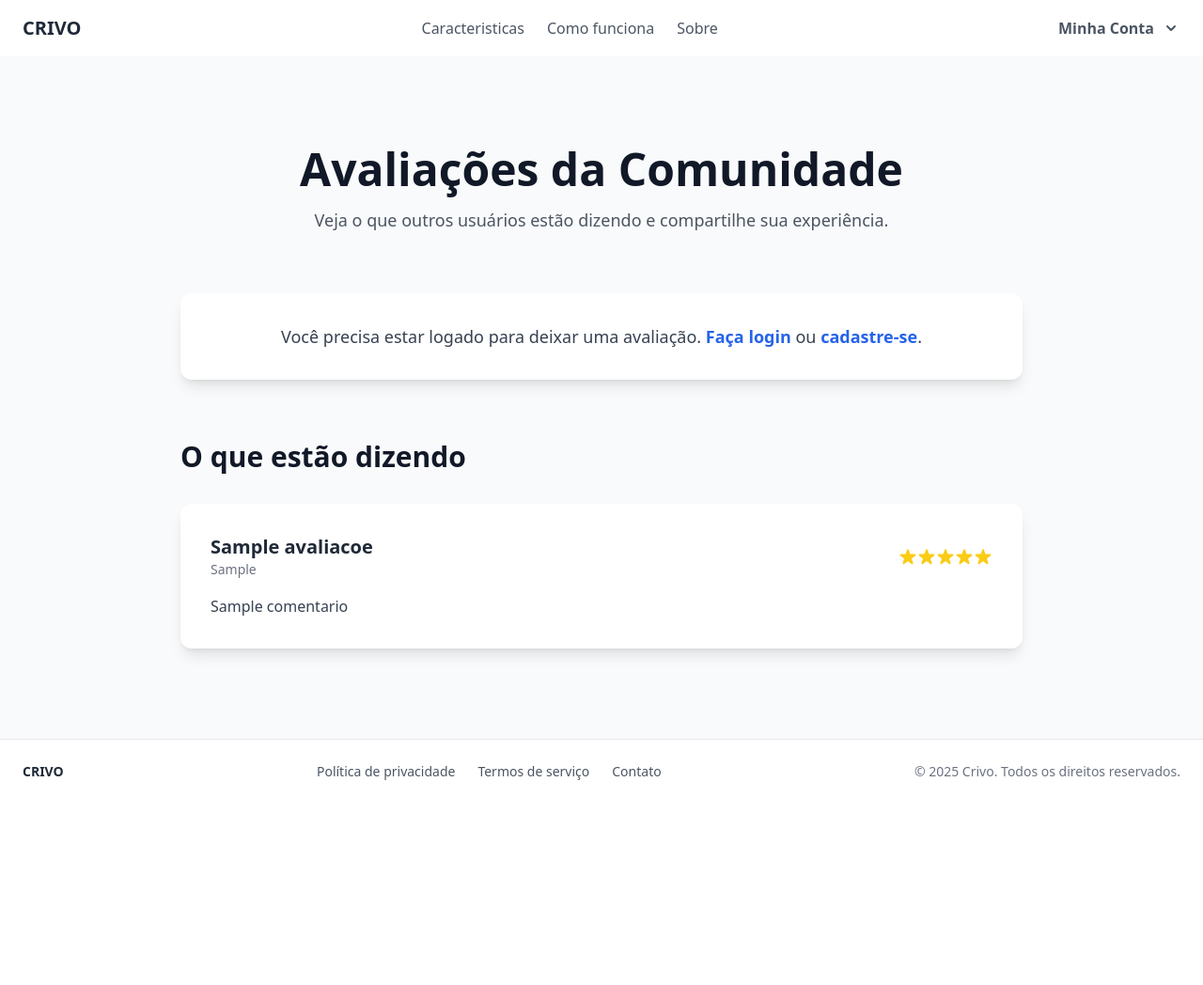
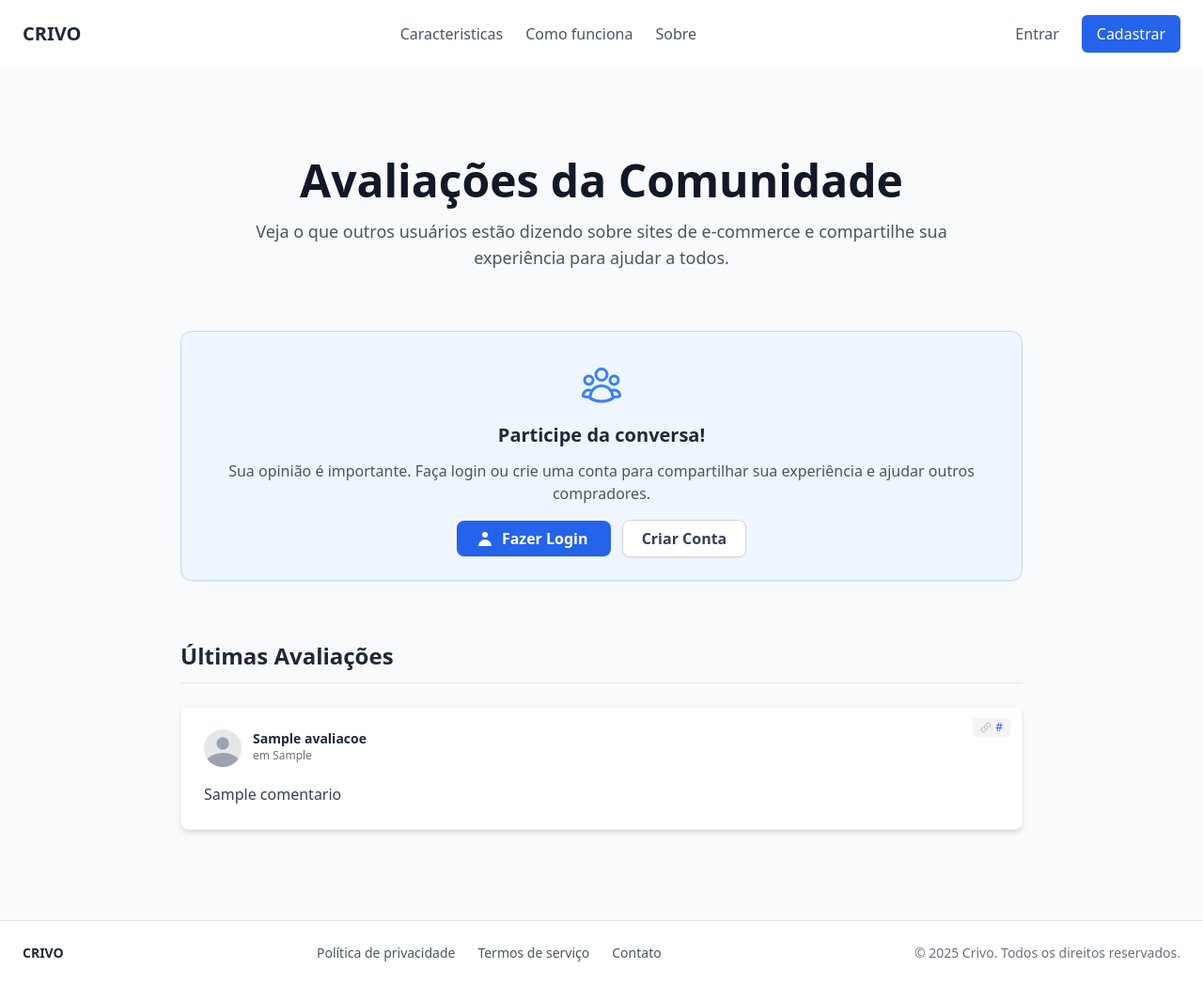
Before and after one commit to Rayssa1Maely/Crivo-analise-risco, a PHP site: the page made by Views/avaliacoes.php in a window 1280 px wide. Shown: the whole page at 94% size. Before the commit the page ends 855 px from the top, so only its background shows below. Run offline with PHP 8.4, Linux system fonts and the light colour scheme; the template is opened without the code that fills it: most values are stand-ins (such as "Sample title", 1, 10 or a date in 2020); data that the repository does not hold is empty; some libraries are stand-ins or nearby versions.

Commit message:
Corrigir bugs críticos no módulo de avaliações
Finaliza a implementação da página de avaliações corrigindo
diversos erros: Alinha o AvaliacaoDAO com o schema do DB (coluna 'texto_avaliacao'). Corrige getters e propriedades na classe 'Avaliacao.class.php'.

```diff
--- a/Models/DAO/siteDAO.class.php
+++ b/Models/DAO/siteDAO.class.php
@@ -3,7 +3,7 @@
     {
         public function __construct(private $db = null){}
 
-        public function obterOuCriarIdPelaUrl(string $url): ?int
+        public function obterOuCriarIdPelaUrl($url)
     {
         $sqlSelect = "SELECT id_site FROM sites WHERE url = ?";
         try {
@@ -13,7 +13,7 @@
             $resultado = $stmSelect->fetch(PDO::FETCH_ASSOC);
 
             if ($resultado) {
-                return (int)$resultado['id_site'];
+                return $resultado['id_site'];
             }
 
             $sqlInsert = "INSERT INTO sites (url) VALUES (?)";
--- a/Views/avaliacoes.php
+++ b/Views/avaliacoes.php
@@ -1,5 +1,10 @@
 <?php
+
+    if (isset($_SESSION['id_usuario'])) {
         require_once "Views/menu_posLogado.php";
+    } else {
+        require_once "Views/menu.php";
+    }
 ?>
 
 <main>
@@ -11,93 +16,127 @@
                     Avaliações da Comunidade
                 </h1>
                 <p class="mt-4 text-lg text-gray-600 max-w-3xl mx-auto">
-                    Veja o que outros usuários estão dizendo e compartilhe sua experiência.
+                    Veja o que outros usuários estão dizendo sobre sites de e-commerce e compartilhe sua experiência para ajudar a todos.
                 </p>
             </div>
 
-            <?php if (isset($msg)): ?>
-                <div class="max-w-4xl mx-auto mb-8 p-4 rounded-lg <?php echo ($msg['tipo'] === 'sucesso') ? 'bg-green-100 text-green-800' : 'bg-red-100 text-red-800'; ?>">
-                    <?php echo htmlspecialchars($msg['texto']); ?>
+            <?php if (isset($msg_feedback) && is_array($msg_feedback)):  ?>
+                <div class="max-w-4xl mx-auto mb-12 p-4 rounded-lg shadow <?php echo ($msg_feedback['tipo'] === 'sucesso') ? 'bg-green-100 text-green-800 border border-green-200' : 'bg-red-100 text-red-800 border border-red-200'; ?>">
+                    <p><?php echo htmlspecialchars($msg_feedback['texto']); ?></p>
                 </div>
             <?php endif; ?>
 
             <?php if ($usuario_logado): ?>
-                <div class="max-w-4xl mx-auto bg-white p-8 rounded-xl shadow-lg mb-16">
-                    <h2 class="text-2xl font-semibold text-gray-800 mb-6">Deixe sua avaliação, <?php echo htmlspecialchars(explode(' ', $nome_usuario)[0]); ?>!</h2>
+                <div class="max-w-4xl mx-auto bg-white p-8 rounded-xl shadow-lg mb-16 border border-gray-200">
+                    <h2 class="text-2xl font-semibold text-gray-800 mb-6">
+                        Deixe sua avaliação, <?php echo htmlspecialchars($nome_usuario); ?>!
+                    </h2>
 
-                    <form action="/crivo/avaliacoes" method="POST">
-                        <div class="mb-4">
-                            <label class="block text-gray-700 font-medium mb-2">Sua nota:</label>
-                            <div class="flex flex-row-reverse justify-end items-center" id="star-rating">
-                                <input type="radio" id="star5" name="nota" value="5" class="hidden peer" /><label for="star5" class="text-3xl text-gray-300 peer-hover:text-yellow-400 peer-checked:text-yellow-400 cursor-pointer transition-colors">&#9733;</label>
-                                <input type="radio" id="star4" name="nota" value="4" class="hidden peer" /><label for="star4" class="text-3xl text-gray-300 peer-hover:text-yellow-400 peer-checked:text-yellow-400 cursor-pointer transition-colors">&#9733;</label>
-                                <input type="radio" id="star3" name="nota" value="3" class="hidden peer" /><label for="star3" class="text-3xl text-gray-300 peer-hover:text-yellow-400 peer-checked:text-yellow-400 cursor-pointer transition-colors">&#9733;</label>
-                                <input type="radio" id="star2" name="nota" value="2" class="hidden peer" /><label for="star2" class="text-3xl text-gray-300 peer-hover:text-yellow-400 peer-checked:text-yellow-400 cursor-pointer transition-colors">&#9733;</label>
-                                <input type="radio" id="star1" name="nota" value="1" class="hidden peer" /><label for="star1" class="text-3xl text-gray-300 peer-hover:text-yellow-400 peer-checked:text-yellow-400 cursor-pointer transition-colors">&#9733;</label>
-                            </div>
+
+                    <form action="/crivo/avaliacoes/salvar" method="POST">
+
+                        <div class="mb-5">
+                            <label for="url_analisada" class="block text-sm font-medium text-gray-700 mb-2">URL do Site Avaliado *</label>
+                            <input type="url" id="url_analisada" name="url_analisada"
+                                   placeholder="https://www.siteexemplo.com.br"
+                                   class="w-full px-4 py-3 border border-gray-300 rounded-lg focus:outline-none focus:ring-2 focus:ring-blue-500"
+                                   required>
+
                         </div>
 
                         <div class="mb-6">
-                            <label for="comentario" class="block text-gray-700 font-medium mb-2">Seu comentário:</label>
-                            <textarea id="comentario" name="comentario" rows="4"
-                                class="w-full px-4 py-3 text-base text-gray-700 placeholder-gray-400 bg-white border border-gray-300 rounded-lg focus:outline-none focus:ring-2 focus:ring-blue-500"
-                                placeholder="Descreva sua experiência com o Crivo..."></textarea>
+                            <label for="comentario" class="block text-sm font-medium text-gray-700 mb-2">Seu Comentário *</label>
+                            <textarea id="comentario" name="comentario" rows="5"
+                                      placeholder="Descreva sua experiência com o site (positiva ou negativa)..."
+                                      class="w-full px-4 py-3 border border-gray-300 rounded-lg focus:outline-none focus:ring-2 focus:ring-blue-500"
+                                      required></textarea>
+
                         </div>
 
-                        <div>
-                            <button type="submit"
-                                class="w-full sm:w-auto px-6 py-3 text-base font-semibold text-white bg-blue-600 rounded-lg hover:bg-blue-700 focus:outline-none focus:ring-2 focus:ring-offset-2 focus:ring-blue-500">
+                        <button type="submit" class="w-full bg-blue-600 text-white font-bold py-3 px-4 rounded-lg hover:bg-blue-700 transition duration-300 shadow-sm">
+                            <svg xmlns="http://www.w3.org/2000/svg" class="h-5 w-5 inline-block mr-2 -mt-1" viewBox="0 0 20 20" fill="currentColor">
+                              <path d="M17.414 2.586a2 2 0 00-2.828 0L7 10.172V13h2.828l7.586-7.586a2 2 0 000-2.828z" />
+                              <path fill-rule="evenodd" d="M2 6a2 2 0 012-2h4a1 1 0 010 2H4v10h10v-4a1 1 0 112 0v4a2 2 0 01-2 2H4a2 2 0 01-2-2V6z" clip-rule="evenodd" />
+                            </svg>
                             Enviar Avaliação
                         </button>
-                        </div>
                     </form>
                 </div>
             <?php else: ?>
-                <div class="max-w-4xl mx-auto text-center bg-white p-8 rounded-xl shadow-lg mb-16">
-                    <p class="text-lg text-gray-700">
-                        Você precisa estar logado para deixar uma avaliação.
-                        <a href="/crivo/login" class="text-blue-600 font-semibold hover:underline">Faça login</a> ou
-                        <a href="/crivo/cadastrar" class="text-blue-600 font-semibold hover:underline">cadastre-se</a>.
-                    </p>
+
+                 <div class="max-w-4xl mx-auto bg-blue-50 p-8 rounded-xl border border-blue-200 mb-16 text-center shadow-sm">
+                     <svg class="h-12 w-12 text-blue-500 mx-auto mb-4" xmlns="http://www.w3.org/2000/svg" fill="none" viewBox="0 0 24 24" stroke-width="1.5" stroke="currentColor">
+                       <path stroke-linecap="round" stroke-linejoin="round" d="M18 18.72a9.094 9.094 0 003.741-.479 3 3 0 00-4.682-2.72m.94 3.198l.001.031c0 .225-.012.447-.037.666A11.944 11.944 0 0112 21c-2.17 0-4.207-.576-5.963-1.584A6.062 6.062 0 016 18.719m12 0a5.971 5.971 0 00-.94-3.197m0 0A5.995 5.995 0 0012 12.75a5.995 5.995 0 00-5.06 2.772m0 0a3 3 0 00-4.681 2.72 8.986 8.986 0 003.74.477m.94-3.197a5.971 5.971 0 00-.94 3.197M15 6.75a3 3 0 11-6 0 3 3 0 016 0zm6 3a2.25 2.25 0 11-4.5 0 2.25 2.25 0 014.5 0zm-13.5 0a2.25 2.25 0 11-4.5 0 2.25 2.25 0 014.5 0z" />
+                     </svg>
+                     <h2 class="text-xl font-semibold text-gray-800 mb-3">Participe da conversa!</h2>
+                     <p class="text-gray-600 mb-6">Sua opinião é importante. Faça login ou crie uma conta para compartilhar sua experiência e ajudar outros compradores.</p>
+                     <a href="/crivo/login" class="bg-blue-600 hover:bg-blue-700 text-white font-semibold py-2 px-5 rounded-lg shadow-sm mr-3 transition duration-150">
+                        <svg xmlns="http://www.w3.org/2000/svg" class="h-5 w-5 inline-block mr-1 -mt-1" viewBox="0 0 20 20" fill="currentColor">
+                          <path fill-rule="evenodd" d="M10 9a3 3 0 100-6 3 3 0 000 6zm-7 9a7 7 0 1114 0H3z" clip-rule="evenodd" />
+                        </svg>
+                         Fazer Login
+                     </a>
+                     <a href="/crivo/cadastrar" class="bg-white hover:bg-gray-50 text-gray-700 font-semibold py-2 px-5 rounded-lg border border-gray-300 shadow-sm transition duration-150">
+                         Criar Conta
+                     </a>
                  </div>
             <?php endif; ?>
 
 
-            <div class="max-w-4xl mx-auto space-y-8">
-                <h2 class="text-3xl font-bold text-gray-900 text-center sm:text-left">O que estão dizendo</h2>
 
-                <?php if (empty($avaliacoes)): ?>
-                    <div class="bg-white p-8 rounded-xl shadow-lg text-center">
-                        <p class="text-gray-600">Ainda não há nenhuma avaliação. Seja o primeiro a deixar a sua!</p>
+            <div class="max-w-4xl mx-auto space-y-6">
+                <h2 class="text-2xl font-semibold text-gray-800 mb-6 border-b pb-3">Últimas Avaliações</h2>
+
+                <?php if (empty($avaliacoes)):?>
+                    <div class="text-center py-10 px-6 bg-white rounded-lg shadow border border-gray-100">
+                        <svg class="h-12 w-12 text-gray-400 mx-auto mb-4" xmlns="http://www.w3.org/2000/svg" fill="none" viewBox="0 0 24 24" stroke-width="1.5" stroke="currentColor">
+                          <path stroke-linecap="round" stroke-linejoin="round" d="M8.625 12a.375.375 0 11-.75 0 .375.375 0 01.75 0zm0 0H8.25m4.125 0a.375.375 0 11-.75 0 .375.375 0 01.75 0zm0 0H12m4.125 0a.375.375 0 11-.75 0 .375.375 0 01.75 0zm0 0h-.375M21 12c0 4.556-3.04 8.25-7.5 8.25S6 16.556 6 12s3.04-8.25 7.5-8.25 7.5 3.694 7.5 8.25z" />
+                        </svg>
+                        <p class="text-gray-500">Ainda não há avaliações registradas no sistema.</p>
+                        <?php if($usuario_logado): ?>
+                             <p class="text-gray-500 mt-2">Seja o primeiro a compartilhar sua experiência usando o formulário acima!</p>
+                        <?php else: ?>
+                             <p class="text-gray-500 mt-2">Faça login para adicionar a primeira avaliação.</p>
+                        <?php endif; ?>
                     </div>
                 <?php else: ?>
                     <?php foreach ($avaliacoes as $avaliacao): ?>
-                        <article class="bg-white p-6 sm:p-8 rounded-xl shadow-lg">
-                            <div class="flex items-center justify-between mb-4">
+                        <div class="bg-white p-6 rounded-lg shadow-md border border-gray-100 relative">
+
+                             <div class="absolute top-3 right-3 bg-gray-100 px-2 py-0.5 rounded text-xs text-gray-600 flex items-center max-w-[200px] sm:max-w-[300px]" title="<?php echo htmlspecialchars($avaliacao->getUrlAnalisada()); ?>">
+                                  <svg class="h-3 w-3 mr-1 text-gray-400 flex-shrink-0" xmlns="http://www.w3.org/2000/svg" fill="none" viewBox="0 0 24 24" stroke-width="1.5" stroke="currentColor">
+                                      <path stroke-linecap="round" stroke-linejoin="round" d="M13.19 8.688a4.5 4.5 0 011.242 7.244l-4.5 4.5a4.5 4.5 0 01-6.364-6.364l1.757-1.757m13.35-.622l1.757-1.757a4.5 4.5 0 00-6.364-6.364l-4.5 4.5a4.5 4.5 0 001.242 7.244" />
+                                  </svg>
+                                  <a href="<?php echo htmlspecialchars($avaliacao->getUrlAnalisada()); ?>" target="_blank" rel="noopener noreferrer" class="truncate text-blue-600 hover:underline">
+                                      <?php echo htmlspecialchars(parse_url($avaliacao->getUrlAnalisada(), PHP_URL_HOST) ?: $avaliacao->getUrlAnalisada());  ?>
+                                  </a>
+                             </div>
+
+                            <div class="flex items-start mb-4">
+
+                                <span class="inline-block h-10 w-10 rounded-full overflow-hidden bg-gray-200 mr-3 flex-shrink-0">
+                                    <svg class="h-full w-full text-gray-400" fill="currentColor" viewBox="0 0 24 24">
+                                        <path d="M24 20.993V24H0v-2.996A14.977 14.977 0 0112.004 15c4.904 0 9.26 2.354 11.996 5.993zM16.002 8.999a4 4 0 11-8 0 4 4 0 018 0z" />
+                                    </svg>
+                                </span>
                                 <div>
-                                    <h3 class="text-xl font-semibold text-gray-800"><?php echo htmlspecialchars($avaliacao->getNomeUsuario()); ?></h3>
-                                    <p class="text-sm text-gray-500"><?php echo $avaliacao->getDataAvaliacao(); ?></p>
-                                </div>
-                                <div class="flex items-center">
-                                    <?php for ($i = 0; $i < 5; $i++): ?>
-                                        <svg class="h-5 w-5 <?php echo ($i < $avaliacao->getNota()) ? 'text-yellow-400' : 'text-gray-300'; ?>" fill="currentColor" viewBox="0 0 20 20">
-                                            <path d="M9.049 2.927c.3-.921 1.603-.921 1.902 0l1.286 3.957a1 1 0 00.95.69h4.162c.969 0 1.371 1.24.588 1.81l-3.368 2.448a1 1 0 00-.364 1.118l1.286 3.957c.3.921-.755 1.688-1.538 1.118l-3.368-2.448a1 1 0 00-1.175 0l-3.368 2.448c-.783.57-1.838-.197-1.538-1.118l1.286-3.957a1 1 0 00-.364-1.118L2.07 9.384c-.783-.57-.38-1.81.588-1.81h4.162a1 1 0 00.95-.69L9.049 2.927z" />
-                                        </svg>
-                                    <?php endfor; ?>
+                                    <p class="text-sm font-semibold text-gray-800"><?php echo htmlspecialchars($avaliacao->getNomeUsuario()); ?></p>
+                                    <p class="text-xs text-gray-500">em <?php echo $avaliacao->getDataAvaliacaoFormatada();?></p>
                                 </div>
                             </div>
+
                             <p class="text-gray-700 leading-relaxed">
                                <?php echo nl2br(htmlspecialchars($avaliacao->getComentario())); ?>
                             </p>
-                        </article>
+                        </div>
                     <?php endforeach; ?>
                 <?php endif; ?>
             </div>
 
         </div>
     </section>
+</main>
 
 <?php
     require_once "Views/footer.html";
 ?>
-</main>
--- a/rotas.php
+++ b/rotas.php
@@ -48,5 +48,7 @@
 	$route->get("/historico", [analiseController::class,"historico"]);
 
 	$route->get("/avaliacoes", [avaliacaoController::class,"index"]);
+	$route->get("/avaliacoes/salvar", [avaliacaoController::class,"salvar"]);
+	$route->post("/avaliacoes/salvar", [avaliacaoController::class,"salvar"]);
 
 ?>
```
Also changed, not shown: Controllers/avaliacaoController.php (+35 -20 lines), Models/Avaliacao.class.php (+21 -8 lines), Models/DAO/AvaliacaoDAO.php (+31 -19 lines). Lines whose indentation alone changed are shown as unchanged.
